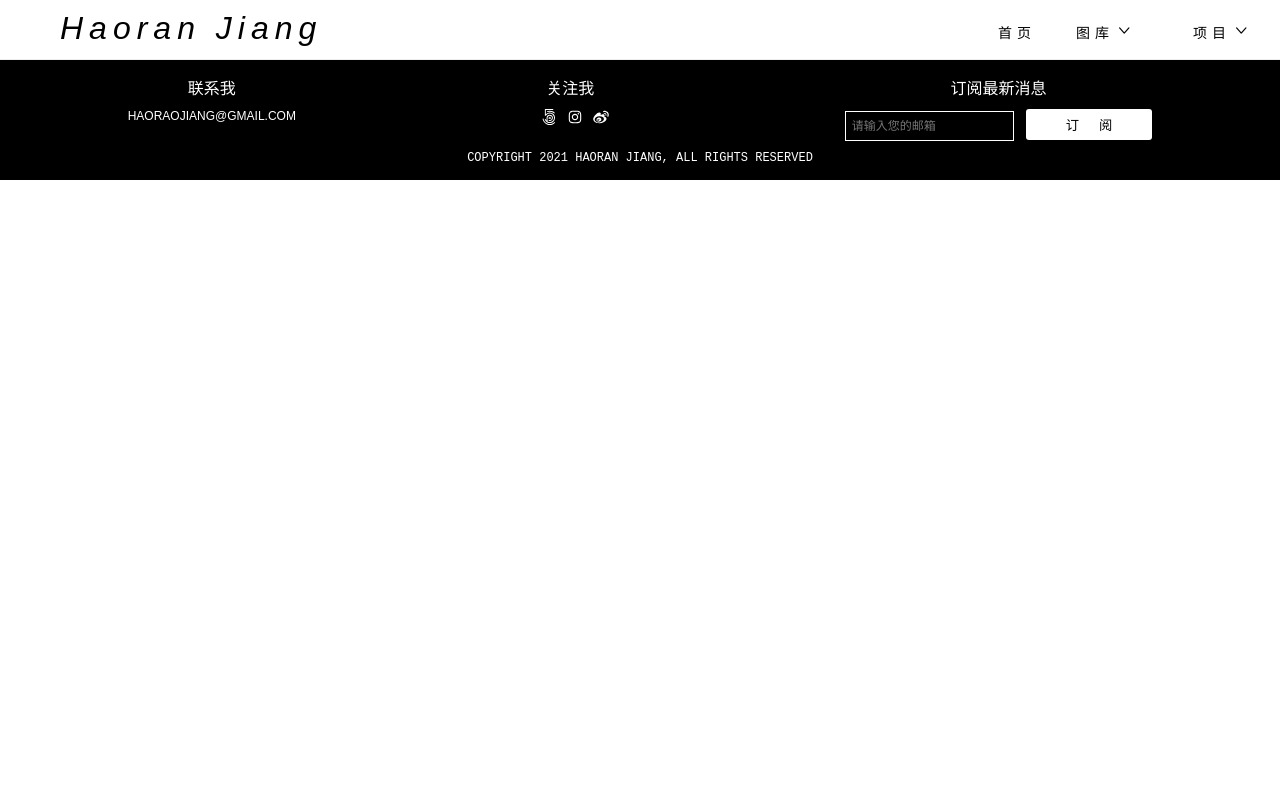
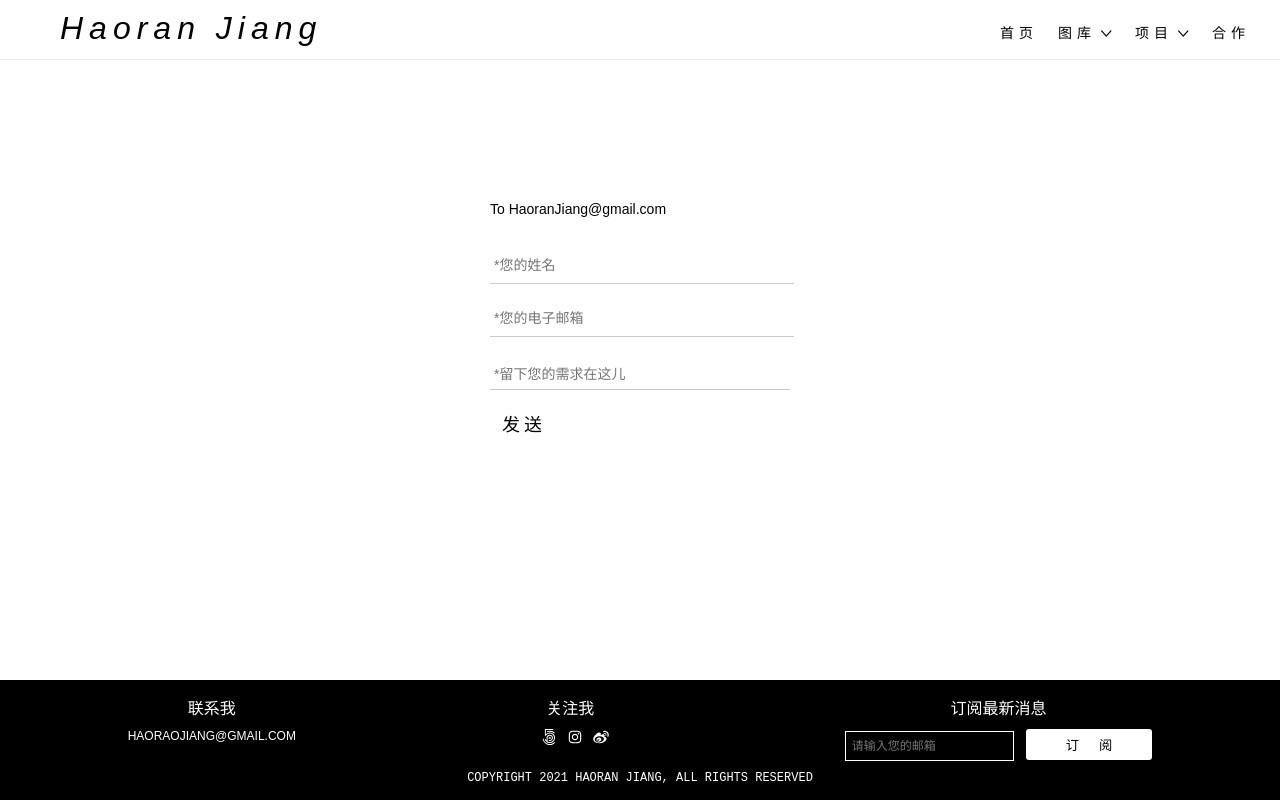
Before and after one commit to WeForStudy/photographer-s-eyes, a React (Create React App) app: page /contact in a window 1280 px wide. Built offline with nearby package versions, Linux system fonts and the light colour scheme.

Commit message:
ADD: added contact page

```diff
--- a/src/App.css
+++ b/src/App.css
@@ -3,6 +3,9 @@
 }
 * {
   font-family: "Arial","Microsoft YaHei","黑体","宋体",sans-serif;
+}
+input:-internal-autofill-selected {
+  background-color: none;
 }
 
 .App-logo {
--- a/src/App.tsx
+++ b/src/App.tsx
@@ -8,7 +8,6 @@ import './App.css';
 import Header from './common/header/Header';
 import Footer from './common/footer/Footer';
 import Home from './pages/home/Home';
-import navs from './common/const/navs';
 
 import Landscape from './pages/landscape/Landscape';
 import Cityscape from './pages/cityscape/Cityscape';
@@ -16,6 +15,7 @@ import Architecture from './pages/architecture/Architecture';
 import Portrait from './pages/portrait/Portrait';
 import Commercial from './pages/commercial/Commercial';
 import Lifescape from './pages/lifescape/Lifescape';
+import Contact from './pages/contact/Contact';
 
 
 function App() {
@@ -35,6 +35,7 @@ function App() {
             <Route path="/portrait" element={<Portrait />} />
             <Route path="/commercial" element={<Commercial />} />
             <Route path="/lifescape" element={<Lifescape />} />
+            <Route path="/contact" element={<Contact />} />
           </Routes>
           <Footer></Footer>
       </div>
--- a/src/common/const/navs.js
+++ b/src/common/const/navs.js
@@ -82,5 +82,9 @@ const navs = [
             // },
         ]
     },
+    {
+        title: '合作',
+        to: '/contact',
+    }
 ];
 export default navs;
--- a/src/common/header/header-select.scss
+++ b/src/common/header/header-select.scss
@@ -2,7 +2,7 @@
 .header-select--wrapper {
     z-index: 999;
     .nav-title {
-        padding: 7px 30px;
+        padding: 7px 10px;
         padding-top: 12px;
         font-size: $font-size-normal;
         letter-spacing: 5px;
@@ -11,6 +11,8 @@
         cursor: pointer;
         .icon {
             display: inline-block;
+            position: relative;
+            top: 3px;
             transform: rotate(90deg);
             font-size: $font-size-normal;
         }
@@ -18,15 +20,17 @@
     .nav-subitem--wrapper {
         display: none;
         opacity: 0;
-        transition: display 0.2s ease 0s, opacity 0.2s ease 0s;
+        transition: all 0.2s ease 0s;
         background-color: #FFF;
         box-shadow: rgba(0, 0, 0, 0.3) 0px 2px 20px -2px;
-        max-width: 80px;
-        margin-left: 10px;
         text-overflow: ellipsis;
         .nav-item {
             padding: 6px 0px;
-            letter-spacing: 0px;
+            opacity: 1;
+            transition: opacity 0.2s ease-in-out 0s;
+            &:hover {
+                opacity: 0.4;
+            }
         }
     }
     &:hover {
--- a/src/common/header/header.scss
+++ b/src/common/header/header.scss
@@ -5,7 +5,7 @@
     display: flex;
     justify-content: space-between;
     padding: 10px 60px;
-    padding-right: 0px;
+    padding-right: 20px;
     &.is-home {
         position: absolute;
         top: 0px;
--- /dev/null
+++ b/src/hooks/input.ts
@@ -0,0 +1,9 @@
+import { useState, FormEvent } from 'react';
+export function useInput(initialVal: string): [string, Function] {
+  const [value, setValue ] = useState(initialVal);
+  function handleValueChange(e: FormEvent<HTMLInputElement>) {
+      const inputEvent: any = e.target;
+      setValue(inputEvent.value);
+  }
+  return [value, handleValueChange];
+}
--- /dev/null
+++ b/src/pages/contact/Contact.tsx
@@ -0,0 +1,33 @@
+
+import React, { FormEvent, useState } from 'react';
+import './contact.scss';
+import { useInput } from '../../hooks/input';
+
+export default function Contact() {
+    // #TODO finish the ajax part
+    function handleSentBtnClick() {
+    }
+    const [name, handleNameChange] = useInput('');
+    const [email, handleEmailChange] = useInput('');
+    const [message, handleMessageChange] = useInput('');
+    return (
+        <div className="contact--wrapper">
+            <div className="title">To HaoranJiang@gmail.com</div>
+            <div className="form--wrapper">
+                <div className="form-item">
+                    {/* <label htmlFor="name" className="label">姓名</label> */}
+                    <input className="input" value={name} type="text" name="name" onInput={e => handleNameChange(e)} placeholder="*您的姓名"/>
+                </div>
+                <div className="form-item">
+                    {/* <label htmlFor="email" className="label">邮箱</label> */}
+                    <input className="input" value={email} onInput={e => handleEmailChange(e)} type="text" name="email" placeholder="*您的电子邮箱"/>
+                </div>
+                <div className="form-item">
+                    {/* <label htmlFor="message" className="label">留言</label> */}
+                    <textarea className="input textarea" value={message} onInput={e => handleMessageChange(e)} name="message" placeholder="*留下您的需求在这儿"/>
+                </div>
+                <button className="submit--button" onClick={handleSentBtnClick}>发送</button>
+            </div>
+        </div>
+    )
+}
--- /dev/null
+++ b/src/pages/contact/contact.scss
@@ -0,0 +1,64 @@
+.contact--wrapper {
+  max-width: 300px;
+  margin: 0 auto;
+  height: calc(100vh - #{$nav-height} - #{$footer-height});
+  display: flex;
+  flex-direction: column;
+  justify-content: center;
+  .title {
+    margin-top: -100px;
+    margin-bottom: 30px;
+    text-align: left;
+    font-size: $font-size-normal;
+  }
+  .form--wrapper {
+    font-size: $font-size-normal;
+    .form-item {
+      margin-bottom: 16px;
+      .label {
+        display: block;
+        margin-bottom: 6px;
+        text-align: left;
+      }
+      .input {
+        display: block;
+        width: 100%;
+        padding: 10px 0px;
+        padding-left: 4px;
+        font-size: 14px;
+        border: none;
+        border-bottom: 1px solid #ccc;
+        &:focus {
+          outline: none;
+        }
+        // #TODO figure out how to change the autofill color in Chrome
+        // &:-internal-autofill-selected {
+        //   background-color: rgb(0, 0, 0);
+        // }
+      }
+      .textarea {
+        height: 37px !important;
+        box-sizing: border-box;
+        transition: height 0.3s ease-in-out 0s;
+        resize: none;
+        &:focus {
+          height: 100px !important;
+        }
+      }
+    }
+    .submit--button {
+      display: block;
+      background: #fff;
+      border: none;
+      border-radius: 3px;
+      padding: 4px 12px;
+      letter-spacing: 4px;
+      cursor: pointer;
+      font-size: $font-size-extra-big;
+      transition: box-shadow 0.3s cubic-bezier(0.075, 0.82, 0.165, 1) 0s;
+      &:hover {
+        box-shadow: rgba(0, 0, 0, 0.3) 0px 2px 20px -2px;
+      }
+    }
+  }
+}
```
Also changed, not shown: idea/TODO.md (added, +7 -0 lines), idea/brain-storm.md (+1 -1 lines).
